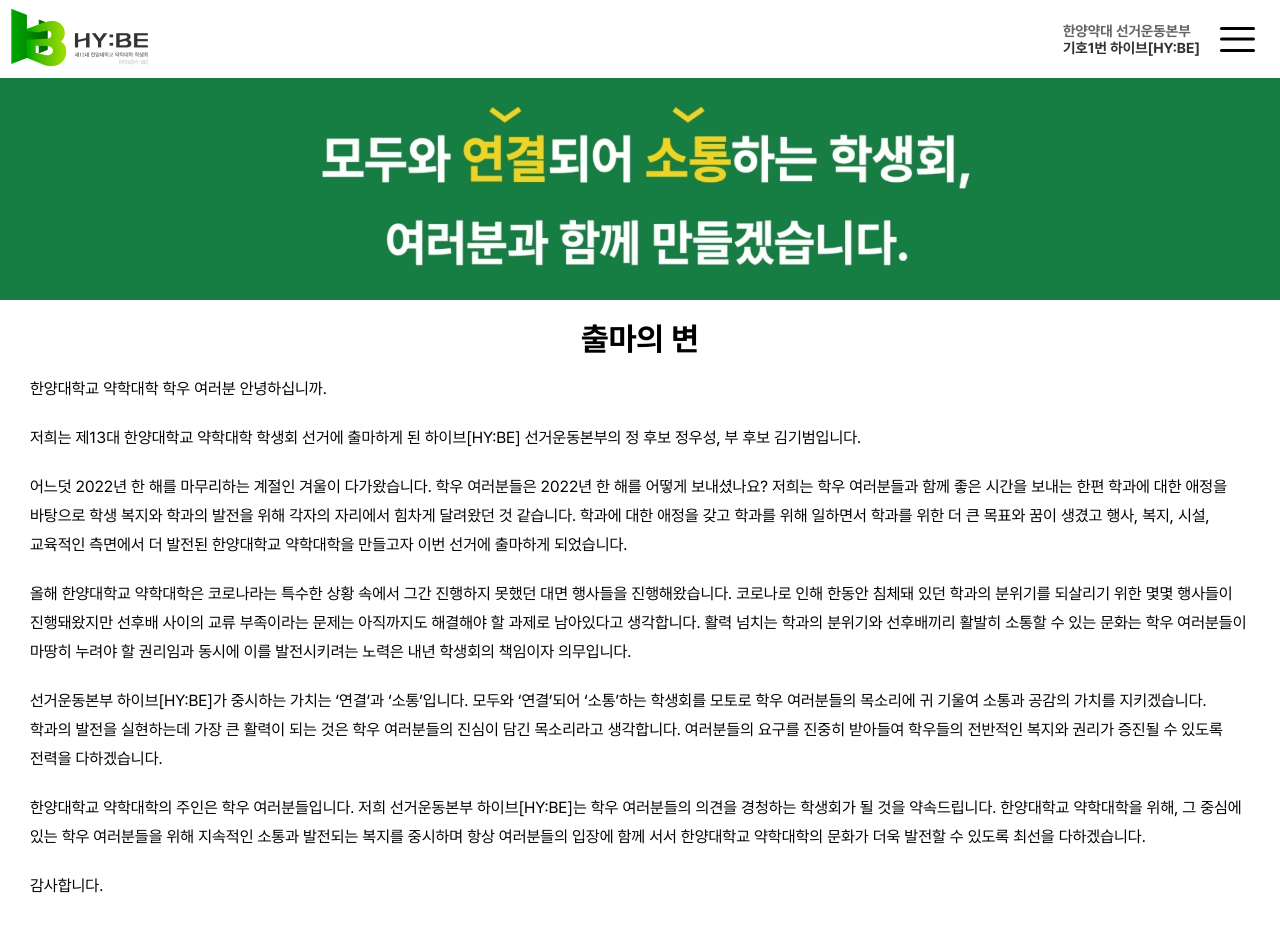
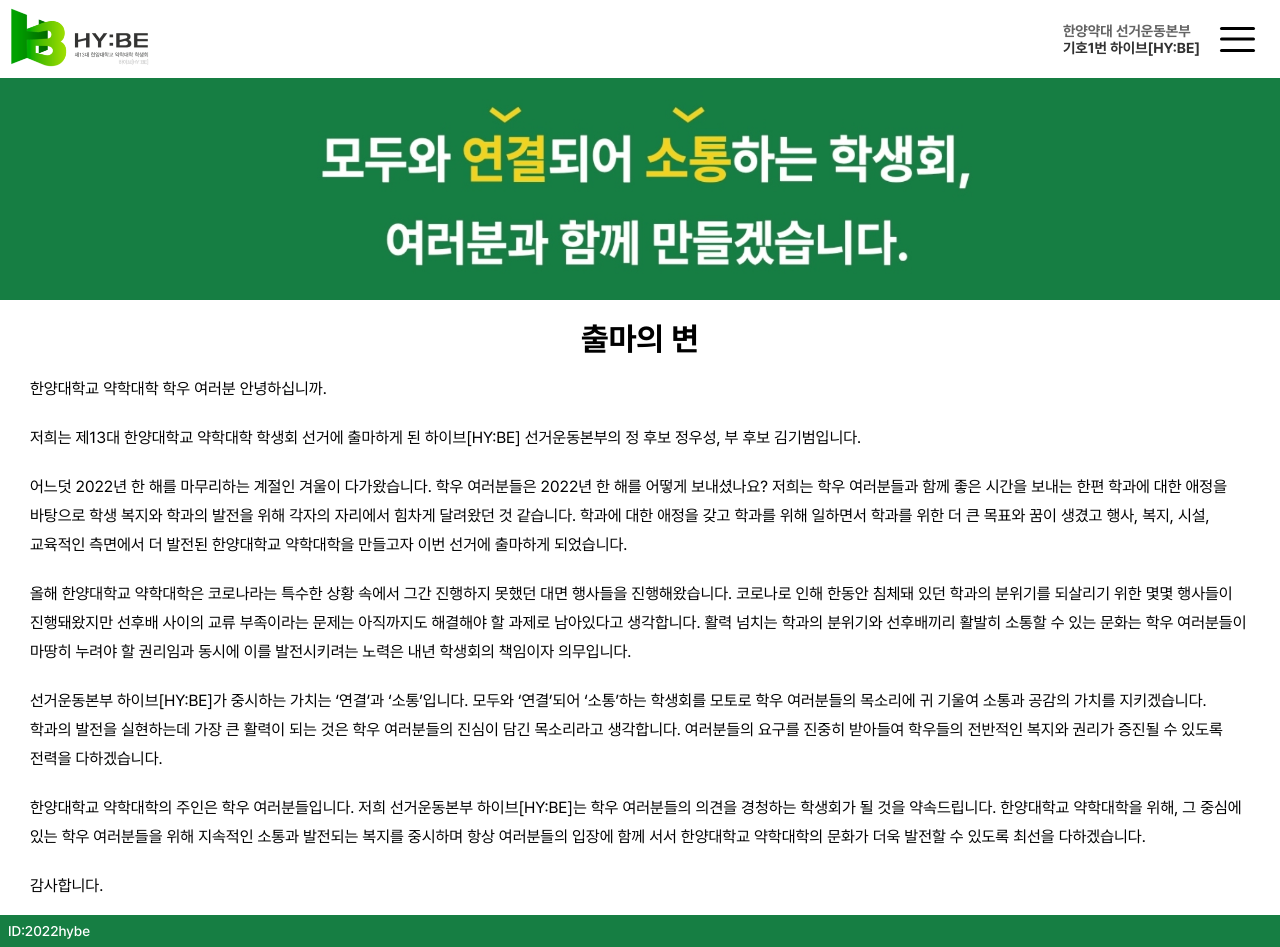
Before and after one commit to BaeGayeon/hybe2022, a Nuxt app: page /statement in a window 1280 px wide. Built offline with nearby package versions, Linux system fonts and the light colour scheme.

Commit message:
design: footer 디자인 수정

```diff
--- a/components/Footer.vue
+++ b/components/Footer.vue
@@ -9,15 +9,15 @@ export default {};
 </script>
 
 <style scoped>
-.footer {
+.footer * {
   word-break: keep-all;
-  /* background-color: rgb(87, 87, 87); */
+  background-color: rgb(22, 126, 67);
   justify-content: space-between;
   align-items: center;
   font-weight: 500;
   text-align: left;
-  padding: 5px 0px 0px 10px;
-  font-size: 17px;
-  color: white;
+  padding: 8px;
+  font-size: 14px;
+  color: rgb(255, 255, 255);
 }
 </style>
```
